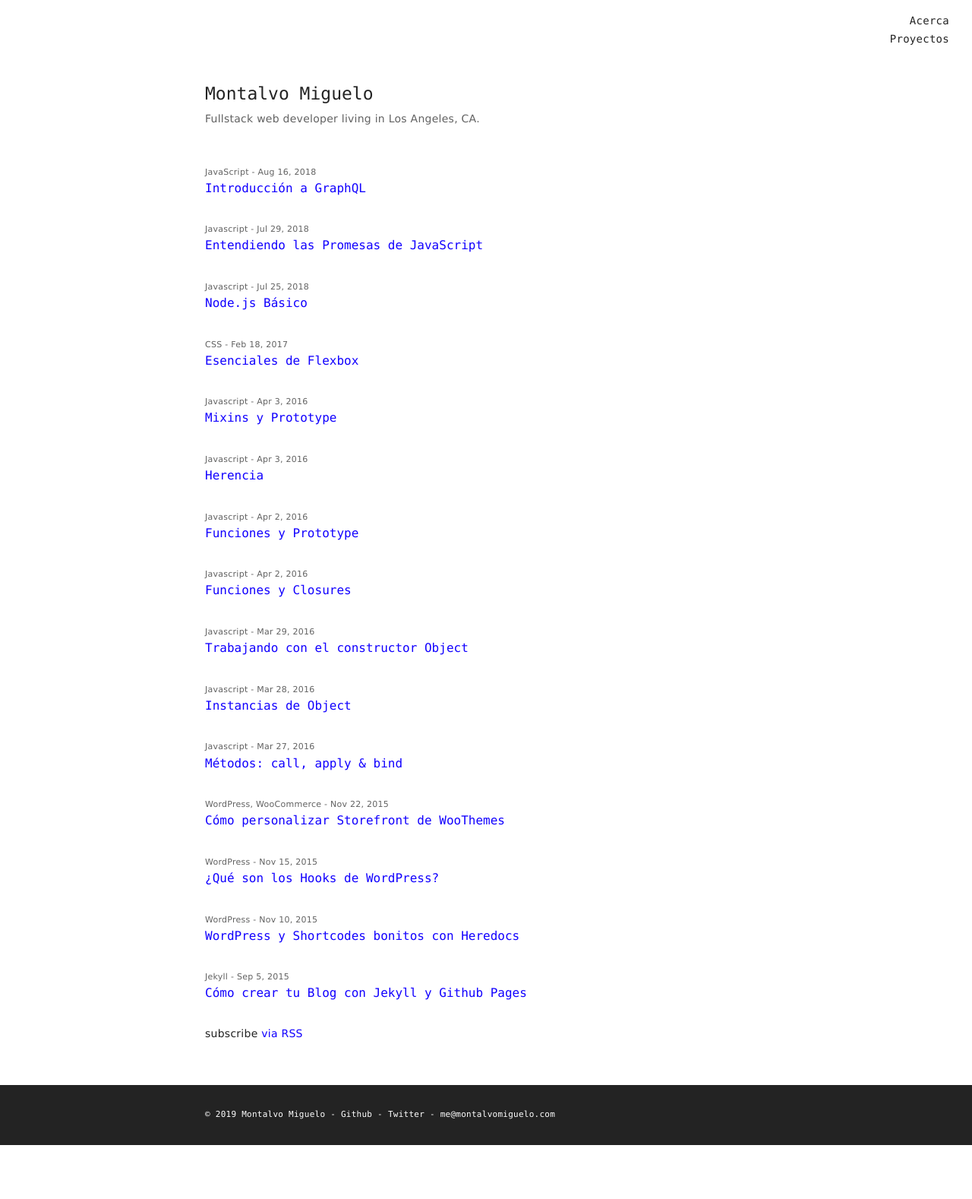
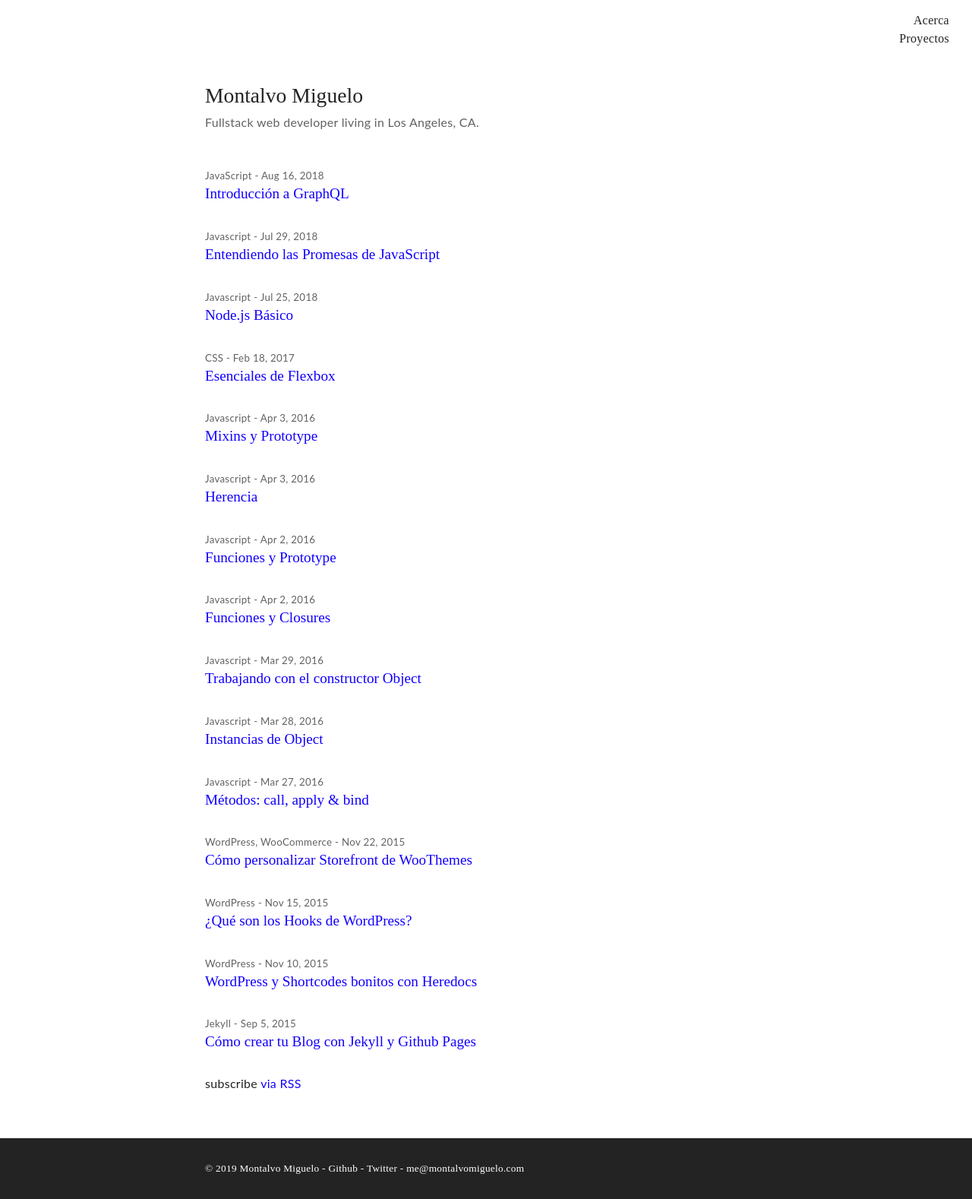
Before and after one commit to montalvomiguelo/montalvomiguelo.github.io, a Jekyll site: the page built from index.html, in a window 1280 px wide. Shown: the whole page at 76% size. Built offline with Jekyll 4.4.1, drawn with Linux system fonts in a browser that asks for light colours; before the commit the page ends 1507 px from its top, so only the background shows below that.

Commit message:
Change typography

```diff
--- a/_includes/head.html
+++ b/_includes/head.html
@@ -26,10 +26,10 @@
   <script>
     WebFontConfig = {
       custom: {
-        families: ['Inconsolata', 'Karla'],
+        families: ['Lusitana', 'Lato'],
         urls: [
-          'https://fonts.googleapis.com/css?family=Inconsolata&display=swap',
-          'https://fonts.googleapis.com/css?family=Karla&display=swap'
+          'https://fonts.googleapis.com/css?family=Lusitana&display=swap',
+          'https://fonts.googleapis.com/css?family=Lato&display=swap'
         ]
       }
     };
--- a/_includes/styles.scss
+++ b/_includes/styles.scss
@@ -3,8 +3,8 @@
 // Our variables
 $phi: 1.618;
 
-$base-font-family: 'Karla', sans-serif;
-$header-font-family: 'Inconsolata', monospace;
+$base-font-family: 'Lato', sans-serif;
+$header-font-family: 'Lusitana', serif;
 $base-font-size:   16px;
 $base-font-weight: 400;
 $header-font-weight: 400;
@@ -16,18 +16,6 @@ $alpha-font-size: $base-font-size * 1.728;
 $beta-font-size: $base-font-size * 1.44;
 $gamma-font-size: $base-font-size * 1.2;
 $small-font-size:  $base-font-size * 0.833;
-
-// Fallbacks
-$base-font-size-fallback: 14px;
-$base-line-height-fallback: 1.72;
-
-$base-font-family-fallback: Verdana, Geneva, sans-serif;
-$header-font-family-fallback: "Lucida Console", Monaco, monospace;
-
-$alpha-font-size-fallback: $base-font-size-fallback + 9;
-$beta-font-size-fallback: $base-font-size-fallback + 5;
-$gamma-font-size-fallback: $base-font-size-fallback + 2;
-$small-font-size-fallback: $base-font-size-fallback - 3;
 
 // General
 $spacing-unit:     30px;
--- a/_sass/_base.scss
+++ b/_sass/_base.scss
@@ -20,7 +20,7 @@ dl, dd, ol, ul, figure {
 body {
   @include display-flexbox();
   @include flex-direction(column);
-  font: $base-font-weight #{$base-font-size-fallback}/#{$base-line-height-fallback} $base-font-family-fallback;
+  font: $base-font-weight #{$base-font-size}/#{$base-line-height} $base-font-family;
   letter-spacing: 0.0185em;
   color: $text-color;
   background-color: $background-color;
@@ -74,7 +74,7 @@ figure > img {
 }
 
 figcaption {
-  font-size: $small-font-size-fallback;
+  font-size: $small-font-size;
 
   .wf-active & {
     font-size: $small-font-size;
@@ -104,7 +104,7 @@ li,
  * Headings
  */
 h1, h2, h3, h4, h5, h6 {
-  font-family: $header-font-family-fallback;
+  font-family: $header-font-family;
   font-weight: $header-font-weight;
   line-height: 1.32;
   margin-bottom: .5rem;
@@ -141,7 +141,7 @@ blockquote {
   color: $grey-color;
   border-left: 4px solid $grey-color-light;
   padding-left: $spacing-unit / 2;
-  font-size: $gamma-font-size-fallback;
+  font-size: $gamma-font-size;
   font-style: italic;
 
   .wf-active & {
--- a/_sass/_layout.scss
+++ b/_sass/_layout.scss
@@ -2,7 +2,7 @@
  * Site header
  */
 .site-header {
-  font-family: $header-font-family-fallback;
+  font-family: $header-font-family;
   padding: $spacing-unit / 2 0;
 
   .wf-active & {
@@ -15,7 +15,7 @@
 }
 
 .site-title {
-  font-size: $alpha-font-size-fallback;
+  font-size: $alpha-font-size;
   font-weight: $header-font-weight;
   margin-bottom: 5px;
 
@@ -64,8 +64,8 @@
 .site-footer {
   background: $text-color;
   padding: $spacing-unit 0;
-  font-size: $small-font-size-fallback;
-  font-family: $header-font-family-fallback;
+  font-size: $small-font-size;
+  font-family: $header-font-family;
   color: $background-color;
 
   .wf-active & {
@@ -89,7 +89,7 @@
 }
 
 .page-heading {
-  font-size: $alpha-font-size-fallback;
+  font-size: $alpha-font-size;
   margin: 0 0 $spacing-unit * 1.5;
 
   .wf-active & {
@@ -102,7 +102,7 @@
 }
 
 .post-meta {
-  font-size: $small-font-size-fallback;
+  font-size: $small-font-size;
   color: $grey-color;
 
   .wf-active & {
@@ -121,7 +121,7 @@
 }
 
 .post-link {
-  font-size: $gamma-font-size-fallback;
+  font-size: $gamma-font-size;
 
   .wf-active & {
     font-size: $gamma-font-size;
@@ -138,7 +138,7 @@
 }
 
 .post-title {
-  font-size: $alpha-font-size-fallback;
+  font-size: $alpha-font-size;
   margin-bottom: 2px;
 
   .wf-active & {
@@ -152,7 +152,7 @@
   margin-bottom: $spacing-unit;
 
   h2 {
-    font-size: $beta-font-size-fallback;
+    font-size: $beta-font-size;
 
     .wf-active & {
       font-size: $beta-font-size;
@@ -160,7 +160,7 @@
   }
 
   h3 {
-    font-size: $gamma-font-size-fallback;
+    font-size: $gamma-font-size;
 
     .wf-active & {
       font-size: $gamma-font-size;
@@ -168,7 +168,7 @@
   }
 
   h4 {
-    font-size: $base-font-size-fallback;
+    font-size: $base-font-size;
 
     .wf-active & {
       font-size: $base-font-size;
@@ -182,7 +182,7 @@
  * Portfolio
  */
 .portfolio-list {
-  font-family: $header-font-family-fallback;
+  font-family: $header-font-family;
   list-style: none;
   margin-left: -$spacing-unit / 2;
 
@@ -214,7 +214,7 @@
 
     span {
       display: block;
-      font-size: $small-font-size-fallback;
+      font-size: $small-font-size;
       margin-top: 1rem;
 
       .wf-active & {
```
